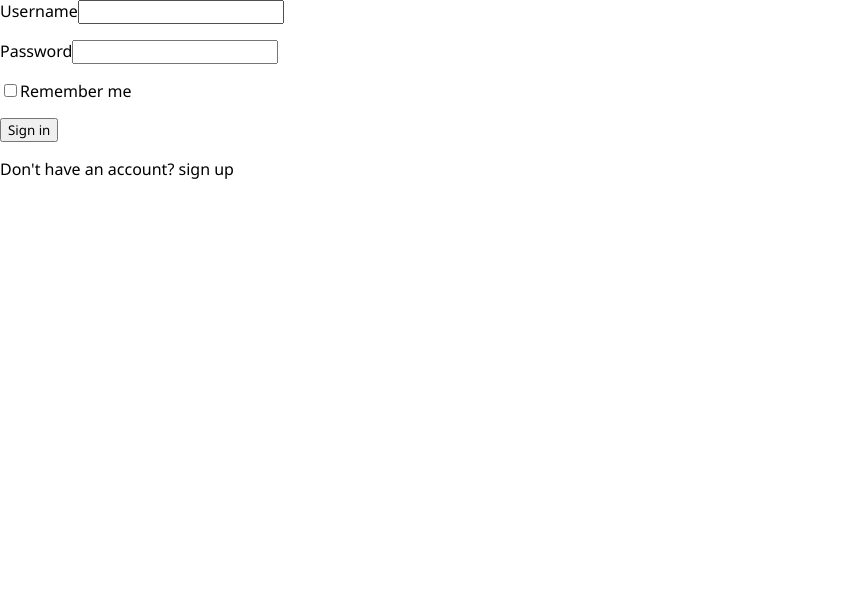
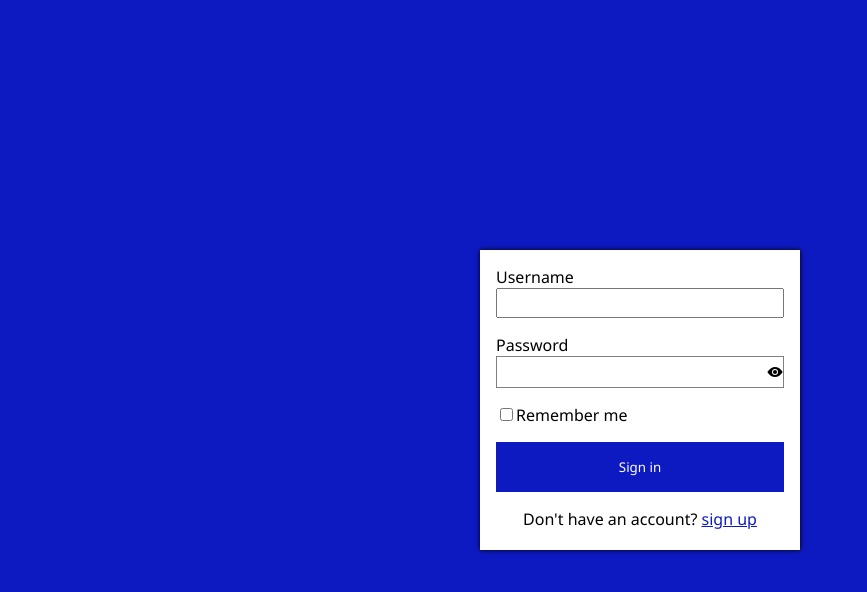
Before and after one commit to Xyzeebit/compass-mail-app, a React (Create React App) app in the folder client/: page /auth/signin in a window 1280 px wide. Shown: the top 592 px of the page, without its empty margins (0-867 px from the left). Built offline with nearby package versions, Linux system fonts and the light colour scheme.

Commit message:
adding styling to form

```diff
--- a/client/src/pages/Auth.jsx
+++ b/client/src/pages/Auth.jsx
@@ -1,5 +1,6 @@
-import { useState, useEffect } from "react";
+import { useState, useEffect, useRef } from "react";
 import { useLocation, Link } from "react-router-dom";
+import { IoEye, IoEyeOff } from 'react-icons/io5';
 
 import '../styles/auth.css';
 
@@ -14,21 +15,31 @@ export default function Auth() {
   const [usernameError, setUsernameError] = useState('');
 
   const [password, setPassword] = useState('');
+  const [passwordOrText, setPasswordOrText] = useState('password');
   const [passwordError, setPasswordError] = useState('');
 
   const [cpassword, setCPassword] = useState('');
+  const [cpasswordOrText, setCPasswordOrText] = useState("password");
   const [cpasswordError, setCPasswordError] = useState('');
 
   const [rememberMe, setRememberMe] = useState(false);
+
+  const passwordRef = useRef(null);
+  const cpasswordRef = useRef(null);
 
     const location = useLocation();
     const paths = location.pathname.split('/')
     const formType = paths[paths.length - 1]
 
-    console.log(paths)
-
     const handleName = (evt) => {
         // setName(evt.target.value);
+    }
+
+  const handleFirstName = (evt) => {
+    setFirstName(evt.target.value);
+  }
+  const handleLastName = evt => {
+    setLastName(evt.target.value);
   }
     const handleUsername = evt => {
         setUsername(evt.target.value);
@@ -36,12 +47,27 @@ export default function Auth() {
     const handlePassword = evt => {
         setPassword(evt.target.value)
   }
+  const handlePasswordFocused = evt => {
+    passwordRef.current.style.border = '2px solid black';
+  }
+  const handlePasswordBlurred = evt => {
+    passwordRef.current.style.border = "1px solid grey";
+  }
     const handleCPassword = evt => {
         setCPassword(evt.target.value)
     }
+
+  const handleCPasswordFocused = (evt) => {
+    cpasswordRef.current.style.border = "2px solid black";
+  };
+  const handleCPasswordBlurred = (evt) => {
+    cpasswordRef.current.style.border = "1px solid grey";
+  };
     const handleSubmit = evt => {
         evt.preventDefault();
     }
+
+
 
     return (
       <div className="auth">
@@ -54,7 +80,7 @@ export default function Auth() {
                   type="text"
                   id="first-name"
                   value={firstName}
-                  onChange={handleName}
+                  onChange={handleFirstName}
                 />
               </div>
               <div className="stack">
@@ -63,7 +89,7 @@ export default function Auth() {
                   type="text"
                   id="name"
                   value={lastName}
-                  onChange={handleName}
+                  onChange={handleLastName}
                 />
               </div>
             </>
@@ -81,23 +107,41 @@ export default function Auth() {
 
           <div className="stack">
             <label htmlFor="password">Password</label>
+            <div className="input-group" ref={passwordRef}>
               <input
-              type="password"
+                type={passwordOrText}
                 id="password"
                 value={password}
                 onChange={handlePassword}
+                onFocus={handlePasswordFocused}
+                onBlur={handlePasswordBlurred}
               />
+              {passwordOrText === "text" ? (
+                <IoEyeOff onClick={() => setPasswordOrText("password")} />
+              ) : (
+                <IoEye onClick={() => setPasswordOrText("text")} />
+              )}
+            </div>
           </div>
 
           {formType === "signup" ? (
             <div className="stack">
               <label htmlFor="cpassword">Confirm password</label>
+              <div className="input-group" ref={cpasswordRef}>
                 <input
-                type="password"
+                  type={cpasswordOrText}
                   id="cpassword"
                   value={cpassword}
                   onChange={handleCPassword}
+                  onFocus={handleCPasswordFocused}
+                  onBlur={handleCPasswordBlurred}
                 />
+                {cpasswordOrText === "text" ? (
+                  <IoEyeOff onClick={() => setCPasswordOrText("password")} />
+                ) : (
+                  <IoEye onClick={() => setCPasswordOrText("text")} />
+                )}
+              </div>
             </div>
           ) : (
             <div className="stack">
@@ -107,7 +151,9 @@ export default function Auth() {
                 value={rememberMe}
                 onChange={() => setRememberMe(!rememberMe)}
               />
-              <label htmlFor="remember-me">Remember me</label>
+              <label htmlFor="remember-me" className="remember-me">
+                Remember me
+              </label>
             </div>
           )}
           <div className="stack">
@@ -123,7 +169,7 @@ export default function Auth() {
             </p>
           ) : (
             <p>
-              Already have an account <Link to="/auth/signin">Sign in</Link>
+              Already have an account <Link to="/auth/signin">sign in</Link>
             </p>
           )}
         </form>
--- a/client/src/styles/auth.css
+++ b/client/src/styles/auth.css
@@ -0,0 +1,49 @@
+.auth {
+    display: flex;
+    justify-content: center;
+    align-items: center;
+    background-color: var(--primary);
+    min-height: 100vh;
+}
+.auth form {
+    width: 20rem;
+    background-color: #fff;
+    box-shadow: 0px 0px 5px black;
+    padding: 1rem;
+}
+.auth form label:not(.remember-me) {
+    display: block;
+}
+.auth form p {
+    text-align: center;
+}
+.auth form p a {
+    color: var(--primary);
+    text-decoration: underline;
+}
+.auth form input[type="text"] {
+    width: 100%;
+    height: 30px;
+}
+.auth form input[type="submit"] {
+    width: 100%;
+    padding: 1rem;
+    background-color: var(--primary);
+    color: #fff;
+    border: none;
+    outline: var(--primary);
+}
+.auth form .input-group {
+    width: 100%;
+    display: inline-flex;
+    justify-content: space-between;
+    align-items: center;
+    border: 1px solid grey;
+
+}
+.auth form .input-group input {
+    width: 90%;
+    height: 30px;
+    outline: none;
+    border: none;
+}
```
Lines whose indentation alone changed are shown as unchanged.
